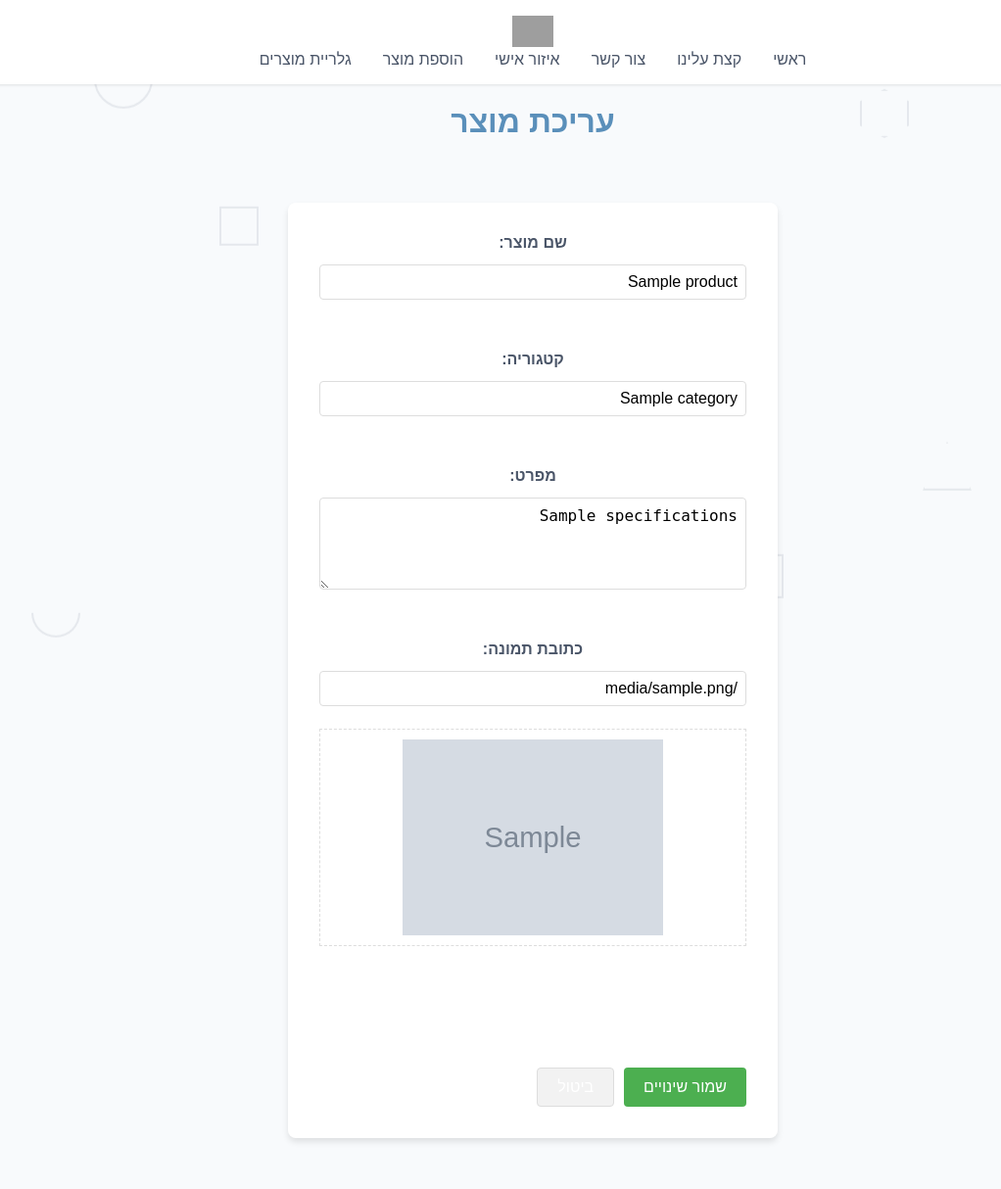
After one commit to stbayder/group13partC, a Flask app: page /admin/edit-product/1 in a window 1280 px wide. The commit adds this page. Shown: the whole page at 98% size, without its empty margins (96-1118 px from the left). Run offline with Flask 3, Linux system fonts and the light colour scheme; grey boxes marked "Sample" are stand-in pictures; a database or web service that is not in the repository returns one stand-in record (values such as "Sample title"); parts of the project's set-up code (start-up, migrations or seed data) failed here and were passed over; grey boxes are pictures that could not be loaded.

Commit message:
adding functionality for admin to edit products and delete products

```diff
--- a/app.py
+++ b/app.py
@@ -1,7 +1,10 @@
 from flask import Flask
+from flask_cors import CORS
 from utilities.db_connector import app, initialize_db  # Import from db_connector
 
 app = Flask(__name__, template_folder="templates")
+CORS(app)
+
 # Import routes after MongoDB initialization
 from routes.auth import auth_bp
 from routes.user import user_bp
--- a/routes/page.py
+++ b/routes/page.py
@@ -47,3 +47,13 @@ def adminProductsPage():
     products_json = convert_objectid(all_products)
 
     return render_template('admin-products.html', products=products_json)
+
+@page_bp.route('/admin/edit-product/<product_id>', methods=['GET'])
+def admin_edit_product(product_id):
+    # Convert product_id to integer since ProdID is stored as an integer
+    product_id = int(product_id)
+    product = mongo.db.products.find_one({'ProdID': product_id})
+    # Convert ObjectId to string for JSON serialization
+    if product and '_id' in product:
+        product['_id'] = str(product['_id'])
+    return render_template('admin-edit-product.html', product=product)
--- /dev/null
+++ b/templates/admin-edit-product.html
@@ -0,0 +1,217 @@
+{% extends "base.html" %}
+{% block title %}Edit Product {% endblock %}
+{% block content %}
+<div class="edit-product-container">
+    <h1>עריכת מוצר</h1>
+    <form id="edit-product-form" class="product-form">
+        <div class="form-group">
+            <label for="prodName">שם מוצר:</label>
+            <input type="text" id="prodName" name="ProdName" value="{{ product.ProdName }}" required>
+        </div>
+
+        <div class="form-group">
+            <label for="category">קטגוריה:</label>
+            <input type="text" id="category" name="Category" value="{{ product.Category }}" required>
+        </div>
+
+        <div class="form-group">
+            <label for="specifications">מפרט:</label>
+            <textarea id="specifications" name="Specifications" rows="4">{{ product.Specifications }}</textarea>
+        </div>
+
+        <div class="form-group">
+            <label for="imageUrl">כתובת תמונה:</label>
+            <input type="url" id="imageUrl" name="Img" value="{{ product.Img }}" required>
+            <div class="image-preview" id="image-preview">
+                {% if product.Img %}
+                    <img src="{{ product.Img }}" alt="{{ product.ProdName }}">
+                {% endif %}
+            </div>
+        </div>
+        <div id="status-message" class="status-message"></div>
+        <div class="form-actions">
+            <button type="submit" id="save-product-btn">שמור שינויים</button>
+            <button type="button" id="cancel-btn" onclick="goBack()">ביטול</button>
+        </div>
+    </form>
+
+</div>
+
+<script>
+// Parse the product data passed from the server
+let product = {{ product | tojson | safe }};
+let userData = null;
+document.addEventListener('DOMContentLoaded', function() {
+    userData = await getUserData();
+    if(userData.Role != "Admin"){
+        alert("אין לך גישה לעמוד הזה");
+        window.location.href = "/login";
+    }
+
+    document.getElementById('edit-product-form').addEventListener('submit', updateProduct);
+
+    document.getElementById('imageUrl').addEventListener('input', updateImagePreview);
+});
+
+function updateImagePreview() {
+    const imageUrl = document.getElementById('imageUrl').value;
+    const imagePreview = document.getElementById('image-preview');
+
+    if (imageUrl) {
+        imagePreview.innerHTML = `<img src="${imageUrl}" alt="Product preview">`;
+    } else {
+        imagePreview.innerHTML = '';
+    }
+}
+
+async function updateProduct(event) {
+    event.preventDefault();
+    const form = document.getElementById('edit-product-form');
+    const statusMessage = document.getElementById('status-message');
+
+    // Gather form data
+    const formData = new FormData(form);
+
+    // Create product object
+    const productData = {
+        ProdID : product.ProdID,
+        ProdName: formData.get('ProdName'),
+        Category: formData.get('Category'),
+        Specifications: formData.get('Specifications'),
+        Img: formData.get('Img')
+    };
+
+    try {
+        const response = await fetch(`/products/${product.ProdID}`, {
+            method: 'PUT',
+            headers: {
+                'Content-Type': 'application/json',
+            },
+            body: JSON.stringify(productData)
+        });
+
+        if (response.ok) {
+            statusMessage.textContent = 'המוצר עודכן בהצלחה';
+            statusMessage.className = 'status-message success';
+            setTimeout(() => {
+                window.location.href = '/admin/products';
+            }, 1500);
+        } else {
+            const errorData = await response.json();
+            statusMessage.textContent = `שגיאה: ${errorData.message || 'אירעה שגיאה בעדכון המוצר'}`;
+            statusMessage.className = 'status-message error';
+        }
+    } catch (error) {
+        console.error('Error updating product:', error);
+        statusMessage.textContent = 'אירעה שגיאה בעדכון המוצר';
+        statusMessage.className = 'status-message error';
+    }
+}
+
+function goBack() {
+    window.location.href = '/admin/products';
+}
+</script>
+
+<style>
+.edit-product-container {
+    width: 90%;
+    max-width: 800px;
+    margin: 0 auto;
+    padding: 20px;
+    direction: rtl;
+}
+
+.product-form {
+    display: flex;
+    flex-direction: column;
+    gap: 20px;
+}
+
+.form-group {
+    display: flex;
+    flex-direction: column;
+    gap: 5px;
+}
+
+.form-group label {
+    font-weight: bold;
+}
+
+.form-group input,
+.form-group textarea,
+.form-group select {
+    padding: 8px;
+    border: 1px solid #ddd;
+    border-radius: 4px;
+    font-size: 16px;
+}
+
+.form-group textarea {
+    resize: vertical;
+}
+
+.image-preview {
+    margin-top: 10px;
+    border: 1px dashed #ddd;
+    padding: 10px;
+    display: flex;
+    justify-content: center;
+    align-items: center;
+    min-height: 150px;
+}
+
+.image-preview img {
+    max-width: 100%;
+    max-height: 200px;
+}
+
+.form-actions {
+    display: flex;
+    gap: 10px;
+    justify-content: flex-start;
+    margin-top: 20px;
+}
+
+#save-product-btn {
+    background-color: #4CAF50;
+    color: white;
+    border: none;
+    padding: 10px 20px;
+    border-radius: 4px;
+    cursor: pointer;
+    font-size: 16px;
+}
+
+#cancel-btn {
+    background-color: #f2f2f2;
+    border: 1px solid #ddd;
+    padding: 10px 20px;
+    border-radius: 4px;
+    cursor: pointer;
+    font-size: 16px;
+}
+
+.status-message {
+    z-index: 2;
+    position: relative;
+    top:0;
+    margin-top: 20px;
+    padding: 10px;
+    border-radius: 4px;
+    text-align: center;
+}
+
+.status-message.success {
+    background-color: #dff0d8;
+    color: #3c763d;
+    border: 1px solid #d6e9c6;
+}
+
+.status-message.error {
+    background-color: #f2dede;
+    color: #a94442;
+    border: 1px solid #ebccd1;
+}
+</style>
+{% endblock %}
```
Also changed, not shown: routes/product.py (+79 -7 lines), templates/admin-products.html (+151 -4 lines).
